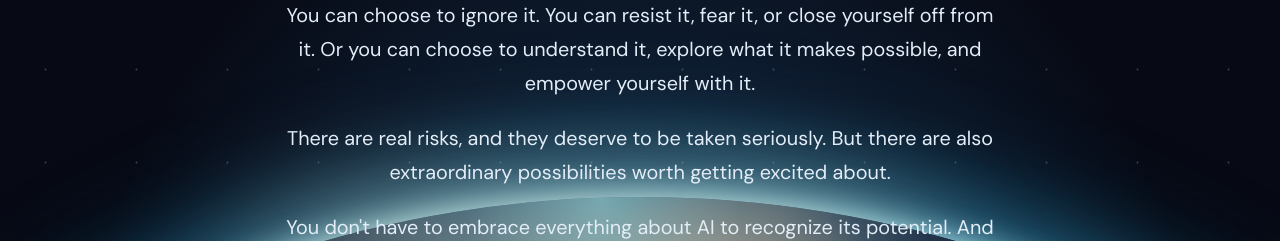
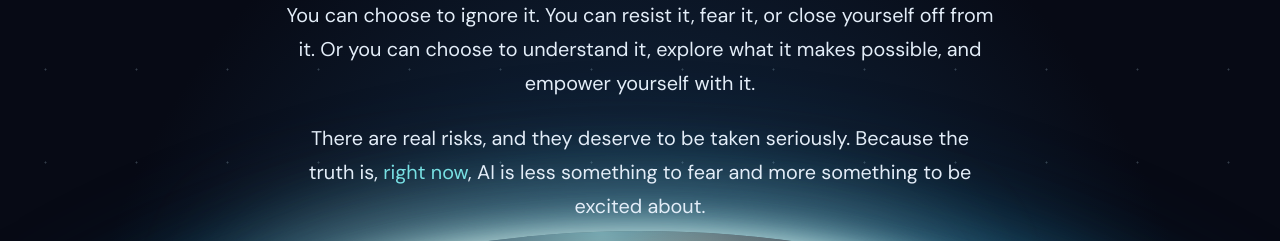
Before and after one commit to S-Pillow/ai-in-perspective, an Astro site: page /intro in a window 1280 px wide. Shown: the part 256-497 px from the top of the page. Built offline with nearby package versions, Linux system fonts and the light colour scheme; Astro itself is replaced by a stand-in of ours.

Commit message:
fix: emphasize right now inline in prototype opening

```diff
--- a/src/pages/intro.astro
+++ b/src/pages/intro.astro
@@ -10,7 +10,7 @@ import BaseLayout from "../layouts/BaseLayout.astro";
       <div class="intro-message" aria-label="Opening statement">
         <p class="intro-line intro-line--first">The wave isn't coming.<br /><strong>It's already here.</strong></p>
         <p class="intro-line">You can choose to ignore it. You can resist it, fear it, or close yourself off from it. Or you can choose to understand it, explore what it makes possible, and empower yourself with it.</p>
-        <p class="intro-line">There are real risks, and they deserve to be taken seriously. But there are also extraordinary possibilities worth getting excited about.</p>
+        <p class="intro-line">There are real risks, and they deserve to be taken seriously. Because the truth is, <em>right now</em>, AI is less something to fear and more something to be excited about.</p>
         <p class="intro-line">You don't have to embrace everything about AI to recognize its potential. And you don't have to ignore its risks to be optimistic about its future.</p>
         <p class="intro-line intro-line--final">The choice begins with <em>understanding.</em></p>
       </div>
```
